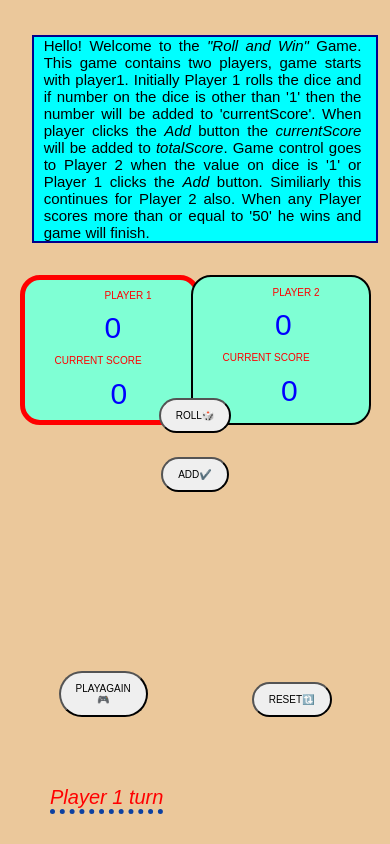
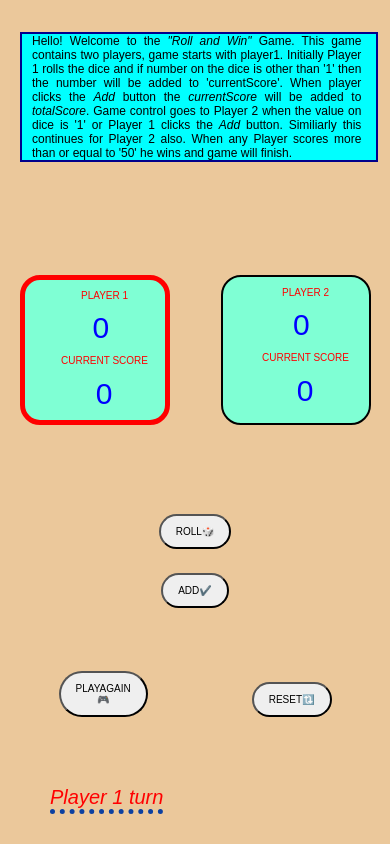
Before and after one commit to Pramod-chary/dice-game, a plain HTML site: page index.html in a window 390 px wide. Drawn offline with Linux system fonts and the light colour scheme.

Commit message:
5th commit

```diff
--- a/style.css
+++ b/style.css
@@ -139,15 +139,14 @@ body {
 /* for mobile screen */
 @media only screen and (max-width: 1000px) {
   .description {
-    font-size: 15px;
-    margin-left: 3%;
+    font-size: 12px;
     margin-right: 3%;
     margin-bottom: 20px;
   }
   .player {
     position: absolute;
     top: 28%;
-    width: 180px;
+    width: 150px;
     height: 150px;
   }
   .player1 {
@@ -159,6 +158,8 @@ body {
     right: 5%;
   }
   .para {
+    margin-left: auto;
+    margin-right: auto;
     font-size: 10px;
   }
   .tscore {
@@ -166,9 +167,11 @@ body {
     margin-bottom: 10px;
   }
   .cScore {
-    margin-left: 10px;
+    margin-left: auto;
+    margin-right: auto;
     font-size: 10px;
-    margin-bottom: 10px;
+    width: fit-content;
+    padding: 0%;
   }
   .cscore {
     font-size: 30px;
@@ -177,14 +180,14 @@ body {
     position: absolute;
     margin-left: auto;
     margin-right: auto;
-    margin-top: 100%;
+    bottom: 35%;
     font-size: 10px;
   }
   .add {
     position: absolute;
     margin-left: auto;
     margin-right: auto;
-    margin-top: 115%;
+    bottom: 28%;
     font-size: 10px;
   }
   .reset {
```
